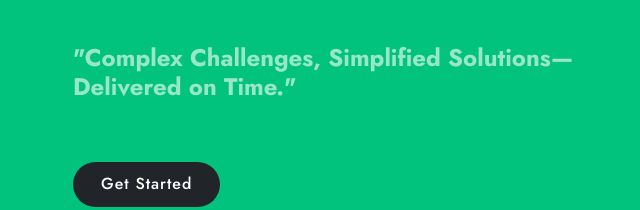
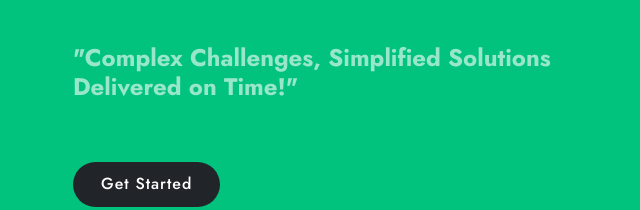
Before and after one commit to devbunk/devbunk, a plain HTML site: page index.html in a window 1280 px wide. Shown: the part 346-556 px from the top of the page, 9-649 px from the left. Drawn offline with nearby package versions, Linux system fonts and the light colour scheme.

Commit message:
Update index.html

```diff
--- a/index.html
+++ b/index.html
@@ -66,7 +66,7 @@
           <h1>Welcome to DevBunk</h1>
           <h2><b>We Propose to Deliver Your Complex Project Within a 3 to 6 Month Time Frame, Ensuring High-Quality, Scalable, and Efficient Solutions Tailored to Your Business Needs.
           </b></h2>
-            <h2><b>"Complex Challenges, Simplified Solutions—Delivered on Time."</b></h2>
+            <h2><b>"Complex Challenges, Simplified Solutions Delivered on Time!"</b></h2>
           <div class="d-flex justify-content-center justify-content-lg-start">
             <a href="#about" class="btn-get-started scrollto">Get Started</a>
 
```
